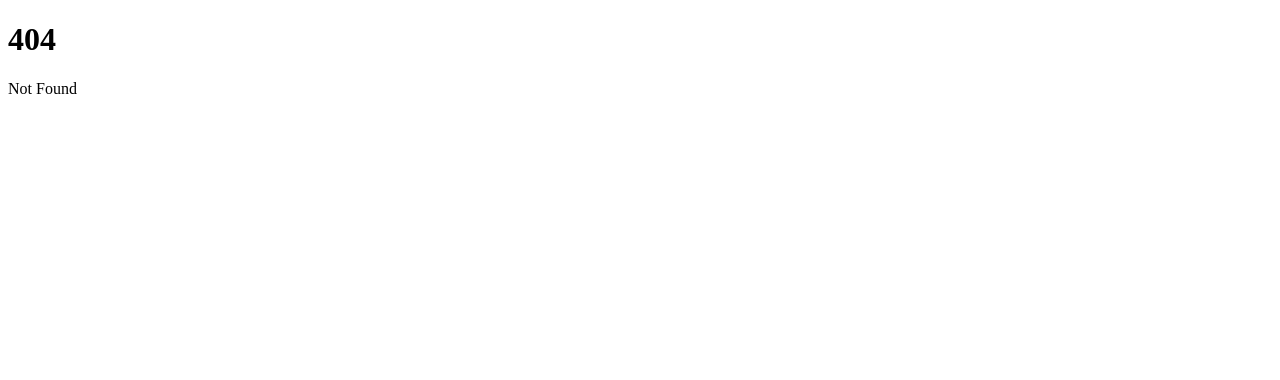
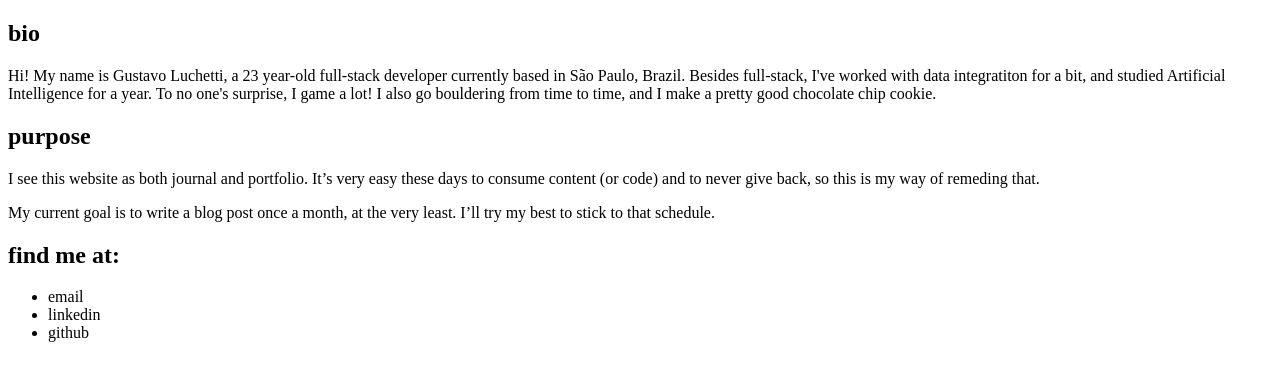
Before and after one commit to gusluchetti/portfolio, a SvelteKit app: page /about in a window 1280 px wide. Before the commit this address had no page. Shown: the top 380 px of the page. Built offline with nearby package versions, Linux system fonts and the light colour scheme.

Commit message:
feat: add about page

```diff
--- /dev/null
+++ b/src/routes/about/+page.svelte
@@ -0,0 +1,22 @@
+<h2>bio</h2>
+<p>
+	Hi! My name is Gustavo Luchetti, a 23 year-old full-stack developer currently based in São Paulo,
+	Brazil. Besides full-stack, I've worked with data integratiton for a bit, and studied Artificial
+	Intelligence for a year. To no one's surprise, I game a lot! I also go bouldering from time to
+	time, and I make a pretty good chocolate chip cookie.
+</p>
+<h2>purpose</h2>
+<p>
+	I see this website as both journal and portfolio. It’s very easy these days to consume content (or
+	code) and to never give back, so this is my way of remeding that.
+</p>
+<p>
+	My current goal is to write a blog post once a month, at the very least. I’ll try my best to stick
+	to that schedule.
+</p>
+<h2>find me at:</h2>
+<ul>
+	<li>email</li>
+	<li>linkedin</li>
+	<li>github</li>
+</ul>
```
